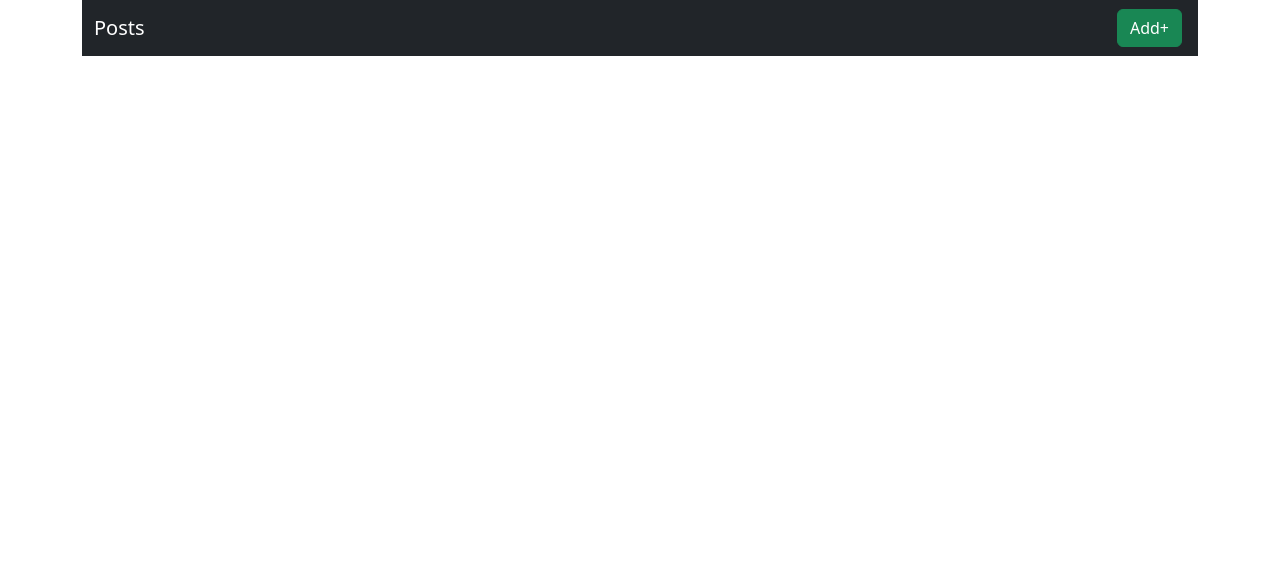
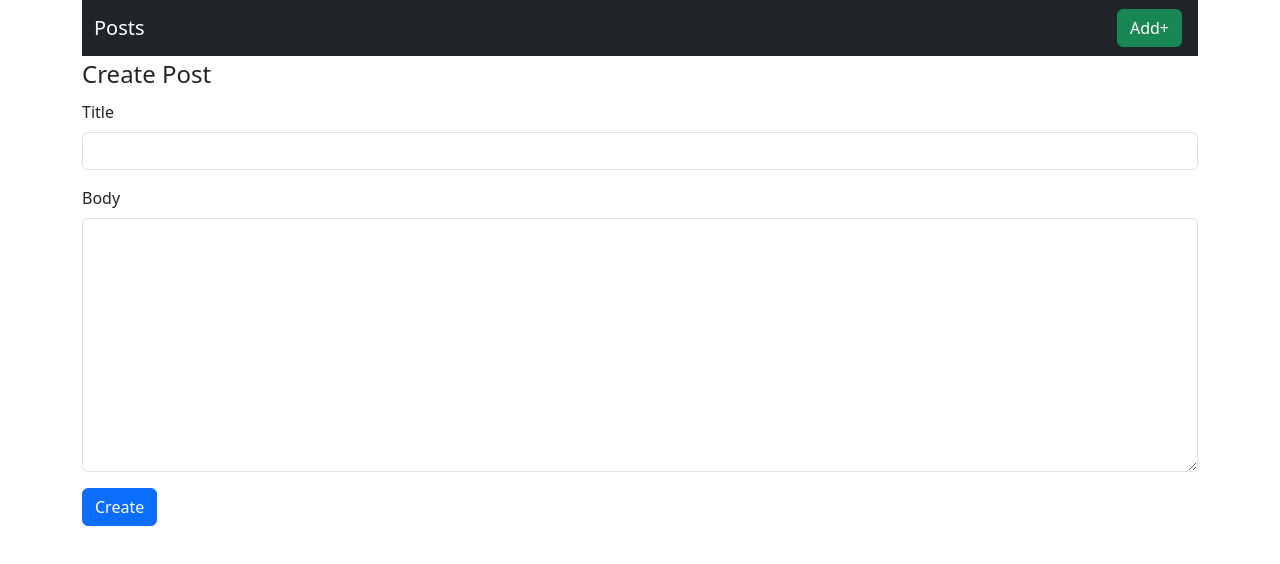
Before and after one commit to kwbarrett/crud-app, an Angular app: page /post/create in a window 1280 px wide. Before the commit this address led to /. Shown: the top 564 px of the page. Built offline with nearby package versions, Linux system fonts and the light colour scheme.

Commit message:
Add functionality for create post

```diff
--- a/src/app/app.component.html
+++ b/src/app/app.component.html
@@ -4,7 +4,7 @@
       <a href="#" class="navbar-brand">Posts</a>
     </div>
     <div class="d-flex me-3">
-      <button class="btn btn-success">Add+</button>
+      <button class="btn btn-success" routerLink="/post/create">Add+</button>
     </div>
   </nav>
 </div>
--- a/src/app/post/create/create.component.html
+++ b/src/app/post/create/create.component.html
@@ -1 +1,15 @@
-<p>create works!</p>
+<div class="container">
+  <legend>Create Post</legend>
+  <form>
+    <input type="hidden" [(ngModel)]="formData.userId" name="userId" value="1">
+    <div class="mb-3">
+      <label for="txtTitle" class="form-label">Title</label>
+      <input type="text" [(ngModel)]="formData.title" class="form-control" name="title" id="txtTitle">
+    </div>
+    <div class="mb-3">
+      <label for="txtBody" class="form-label">Body</label>
+      <textarea name="Body" [(ngModel)]="formData.body" id="txtBody" cols="30" rows="10" class="form-control"></textarea>
+    </div>
+    <button type="button" (click)="create()" class="btn btn-primary"> Create</button>
+  </form>
+</div>
--- a/src/app/post/create/create.component.ts
+++ b/src/app/post/create/create.component.ts
@@ -1,4 +1,8 @@
-import { Component } from '@angular/core';
+import { Component, OnInit } from '@angular/core';
+import { PostService } from '../post.service';
+import { HttpClient } from '@angular/common/http';
+import { Post } from '../post';
+import { Router } from '@angular/router';
 
 @Component({
   selector: 'app-create',
@@ -6,5 +10,26 @@
   styleUrls: ['./create.component.css']
 })
 export class CreateComponent {
+  constructor(
+    private postService: PostService,
+    private router: Router
+   ){}
 
+   formData: Post = {
+    userId: 1,
+    id: 0,
+    title: '',
+    body: ''
+  }
+
+  create(){
+    this.postService.create( this.formData ).subscribe({
+      next: ( data ) => {
+        this.router.navigate( ['/post/home'] );
+      },
+      error: ( er )=>{
+        console.log( er );
+      }
+    })
+  }
 }
--- a/src/app/post/post-routing.module.ts
+++ b/src/app/post/post-routing.module.ts
@@ -1,11 +1,13 @@
 import { NgModule } from '@angular/core';
 import { RouterModule, Routes } from '@angular/router';
 import { HomeComponent } from './home/home.component';
+import { CreateComponent } from './create/create.component';
 
 const routes: Routes = [
   { path: 'post/home', component: HomeComponent },
   { path: 'post', redirectTo: 'post/home', pathMatch: 'full'  },
-  { path: '', redirectTo: 'post/home', pathMatch: 'full' }
+  { path: '', redirectTo: 'post/home', pathMatch: 'full' },
+  { path: 'post/create', component: CreateComponent }
 ];
 
 @NgModule({
--- a/src/app/post/post.module.ts
+++ b/src/app/post/post.module.ts
@@ -5,7 +5,7 @@
 import { HomeComponent } from './home/home.component';
 import { CreateComponent } from './create/create.component';
 import { EditComponent } from './edit/edit.component';
-
+import { FormsModule } from '@angular/forms';
 
 @NgModule({
   declarations: [
@@ -15,7 +15,8 @@
   ],
   imports: [
     CommonModule,
-    PostRoutingModule
+    PostRoutingModule,
+    FormsModule
   ]
 })
 export class PostModule { }
--- a/src/app/post/post.service.ts
+++ b/src/app/post/post.service.ts
@@ -13,4 +13,8 @@
     return this.http.get<Post[]>( 'https://jsonplaceholder.typicode.com/posts' );
   }
 
+  create( data: Post ){
+    return this.http.post( 'https://jsonplaceholder.typicode.com/posts', data );
+  }
+
 }
```
